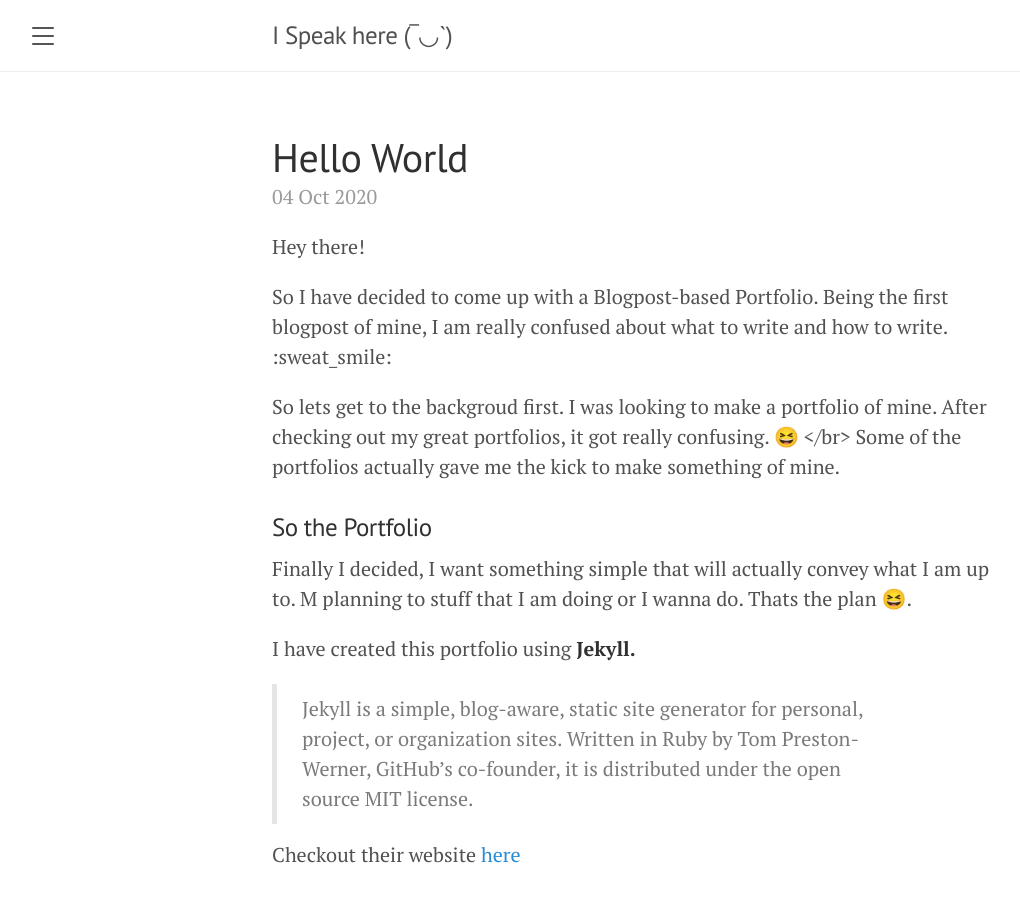
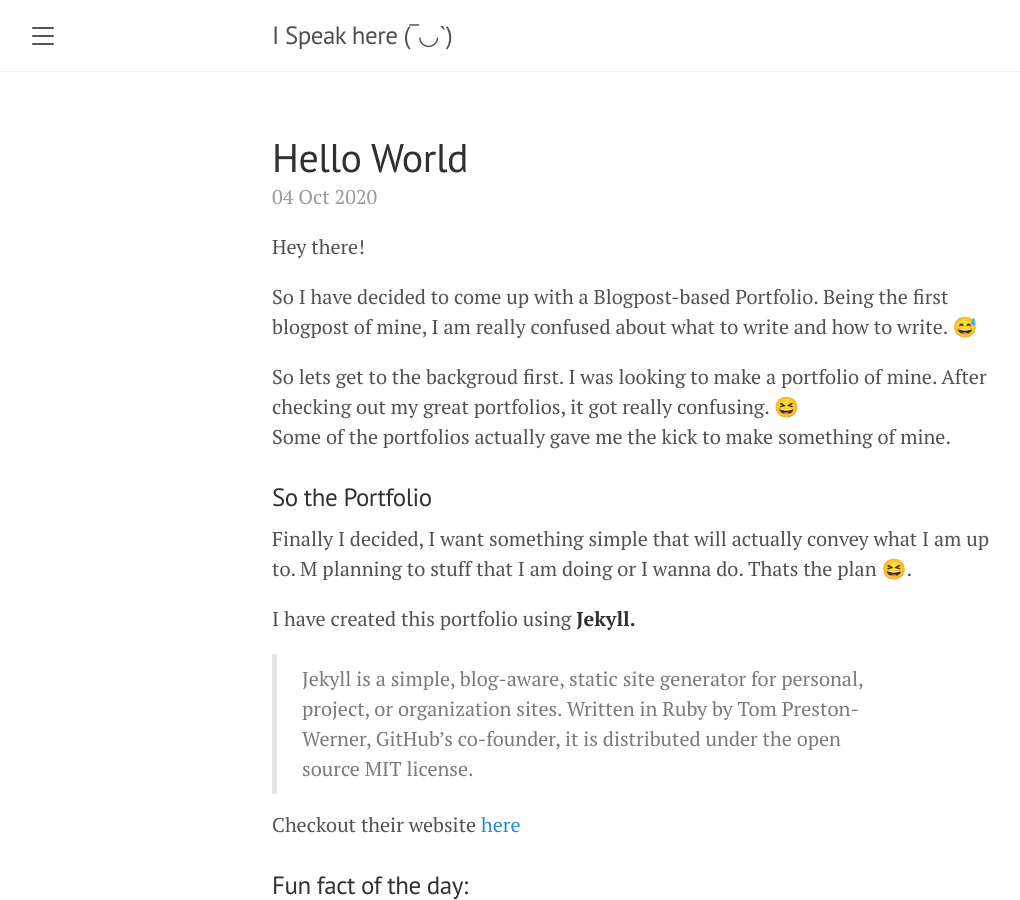
Before and after one commit to IshaanBhatnagar25/IshaanBhatnagar25.github.io, a Jekyll site: the page built from _posts/2020-10-04-HelloWorld.md, in a window 1280 px wide and 900 px high. Shown: the whole window, without its empty margins (8-1028 px from the left). Built offline with Jekyll 4.4.1, drawn with Linux system fonts in a browser that asks for light colours; nearby versions of some CDN libraries.

Commit message:
blog1-fix6

```diff
--- a/_layouts/default.html
+++ b/_layouts/default.html
@@ -28,6 +28,5 @@
 
     <script src='{{ site.baseurl }}/public/js/script.js'></script>
     <script type="text/javascript" src="https://kit.fontawesome.com/a076d05399.js"></script>
-    <script src="https://gist.github.com/rxaviers/7360908.js"></script>
   </body>
 </html>
--- a/_posts/2020-10-04-HelloWorld.md
+++ b/_posts/2020-10-04-HelloWorld.md
@@ -7,12 +7,12 @@
 Hey there!
 <p>
 So I have decided to come up with a Blogpost-based Portfolio.
-Being the first blogpost of mine, I am really confused about what to write and how to write. :sweat_smile:
+Being the first blogpost of mine, I am really confused about what to write and how to write. 😅
 </p>
 
 <p>
 So lets get to the backgroud first.
-I was looking to make a portfolio of mine. After checking out my great portfolios, it got really confusing. 😆 </br>
+I was looking to make a portfolio of mine. After checking out my great portfolios, it got really confusing. 😆 <br>
 Some of the portfolios actually gave me the kick to make something of mine.
 </p>
 
```
